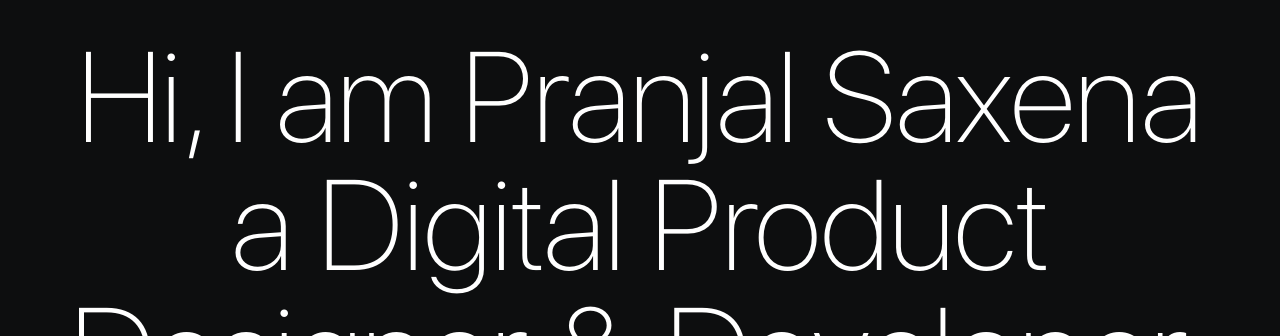
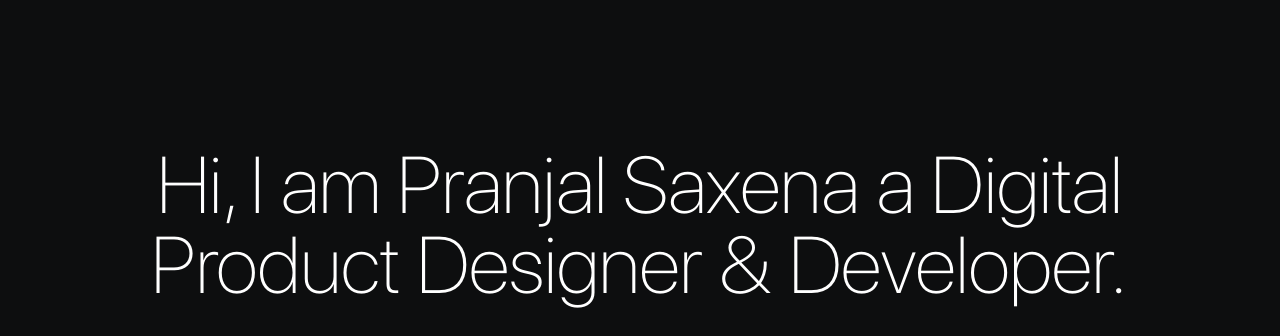
Before and after one commit to pranjal9599/pranjal.me, a Gatsby site: page / in a window 1280 px wide. Shown: the part 129-465 px from the top of the page. Built offline with nearby package versions, Linux system fonts and the light colour scheme; Gatsby itself is replaced by a stand-in of ours.

Commit message:
Changed font size.

```diff
--- a/src/pages/index.js
+++ b/src/pages/index.js
@@ -7,7 +7,7 @@ import Project from '../components/Project';
 import { Container } from '../components/Common';
 
 const Heading = styled.h1`
-	font-size: 8em;
+	font-size: 5em;
 	font-weight: 800;
 	margin: 0;padding:50px;
 	line-height: 1;
```
